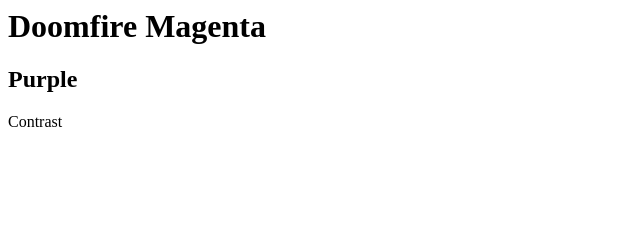
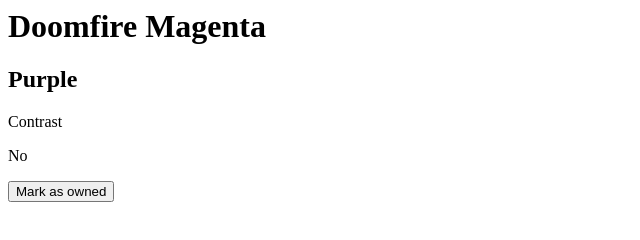
Before and after one commit to Paul2071/vuefirst, a plain HTML site: page index.html in a window 1280 px wide. Shown: the whole page, without its empty margins (0-640 px from the left). Drawn offline with nearby package versions, Linux system fonts and the light colour scheme.

Commit message:
added button that changes the value of owned property. Using v-on:click or @click as button prop, telling it the fucntion to fire, defining the function in the methods object within app.js

```diff
--- a/app.js
+++ b/app.js
@@ -3,9 +3,16 @@ const app = Vue.createApp({
     return {
         type: "Contrast",
         name: "Doomfire Magenta",
-        colour: "Purple"
+        colour: "Purple",
+        owned: "No"
+
     };
   },
+  methods: {
+    changeOwned () {
+        this.owned = "Yes"
+    }
+  }
 });
 
 app.mount("#app");
--- a/index.html
+++ b/index.html
@@ -13,6 +13,8 @@
         <h1>{{ name }} </h1>
         <h2>{{ colour }}</h2>
         <p>{{ type }}</p>
+        <p>{{ owned }}</p>
+        <button @click="changeOwned()">Mark as owned</button>
     </div>
 
     <script src="app.js"></script>
```
